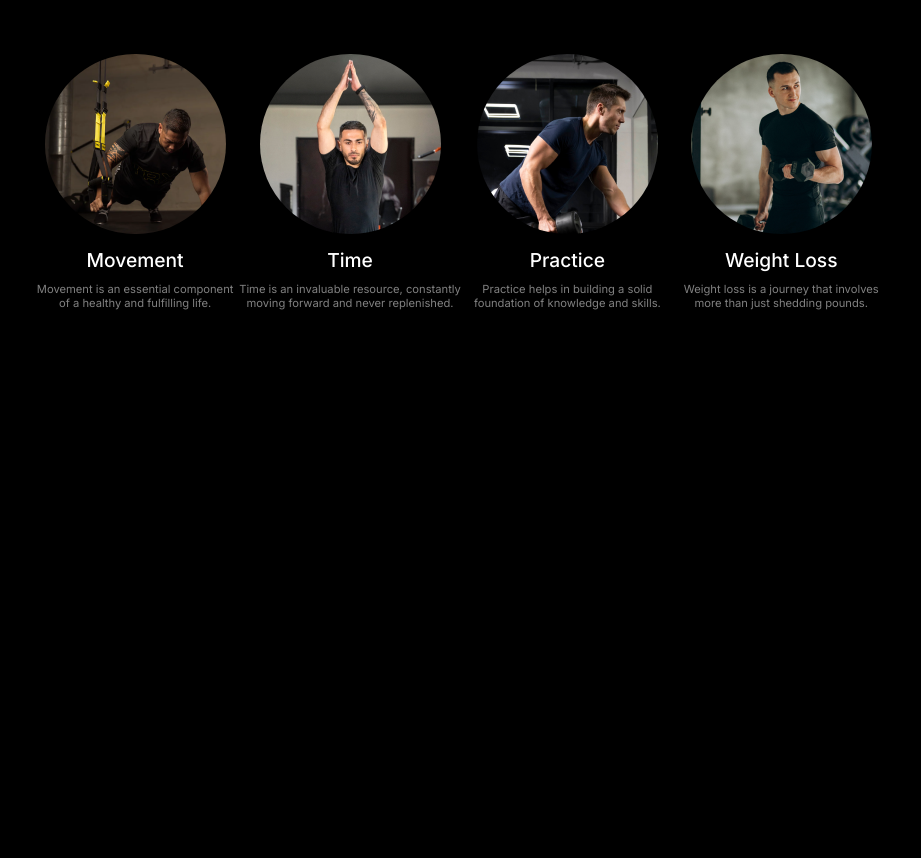
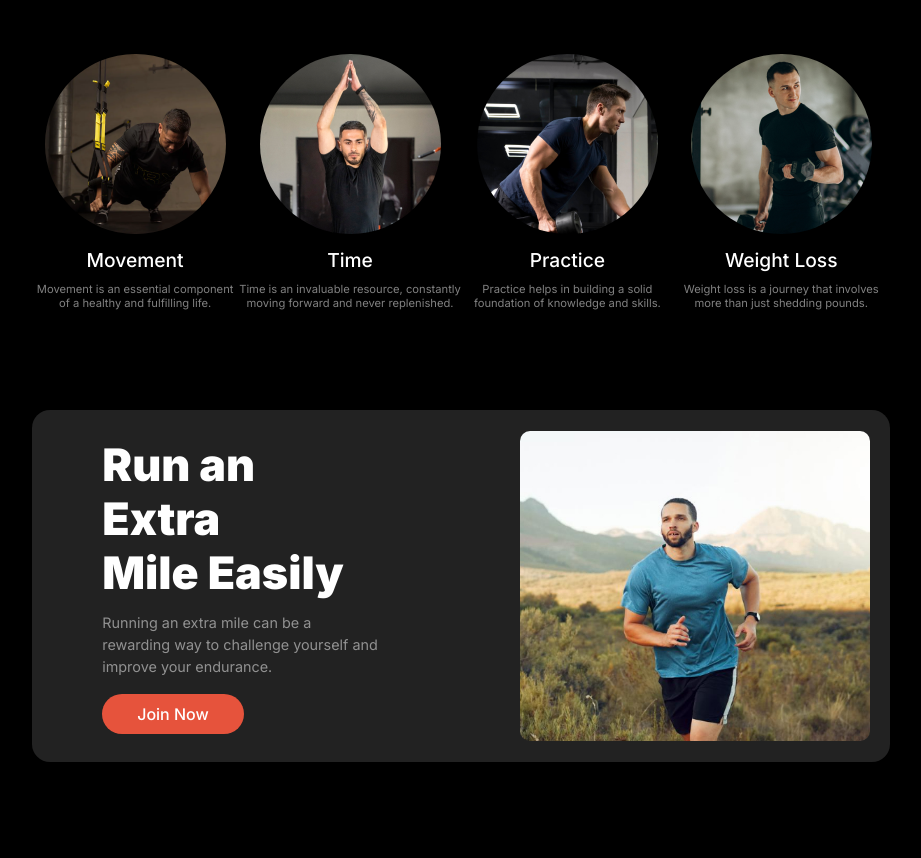
Before and after one commit to anaybhadury/assignment-projects-2, a plain HTML site: page index.html in a window 1280 px wide. Shown: the part 952-1810 px from the top of the page, without its empty margins (179-1100 px from the left). Before the commit the page ends 1362 px from the top, so only its background shows below. Drawn offline with Linux system fonts and the light colour scheme.

Commit message:
added run and extra section

```diff
--- a/index.html
+++ b/index.html
@@ -20,7 +20,7 @@
             </div>
             <div class="nav-menu">
                 <ul>
-                    <li><button class="btn-primary">Home</button></li>
+                    <li><button id="btn-home" class="btn-primary">Home</button></li>
                     <li><a href="#">Service</a></li>
                     <li><a href="#">Contact</a></li>
                     <li><a href="#">About</a></li>
@@ -40,7 +40,7 @@
             <div class="banner-text-content">
                 <h1>Get body in <span id="span">shape</span> & stay healthy</h1>
                 <p>Staying active and healthy isn't just about looking good it's about feeling your best and living a longer, more fulfilling life.</p>
-                <button class="btn-primary">Join Club Now!</button>
+                <button id="btn-join" class="btn-primary">Join Club Now!</button>
                 <button class="btn-primary2">Download app</button>
             </div>
             <div class="banner-img-content">
@@ -105,13 +105,22 @@
         </section>
         <!-- your habit section end -->
 
+        <!-- run and extra section start -->
+        <section class="run-extra-container">
+            <div class="similar-text run-text">
+                <h1>Run an Extra <br>Mile Easily</h1>
+                <p >Running an extra mile can be a rewarding way to challenge yourself and improve your endurance. </p>
+                <button class="btn-primary" id="join-now">Join Now</button>
+            </div>
+            <div class="run-image">
+                <img src="./images/run.jpg" alt="running a exercice">
+            </div>
+        </section>
+        <!-- run and extra section end -->
 
 
 
-    </main>
-    <footer>
 
-    </footer>
 </body>
 
 </html>
--- a/styles/responsive.css
+++ b/styles/responsive.css
@@ -60,10 +60,17 @@
         padding: 0 1.2rem;
         margin-top: 2rem;
     }
+    .habit-container h1{
+        font-size: 2rem;
+    }
+    #join-now{
+        padding: 10px 66px;
+    }
     .habit-card-content{
-        max-width: 100%;
+        max-width: 90%;
         flex-direction: column;
         align-items: center;
+        margin-bottom: 3.4rem;
     }
     .habit-card{
         text-align: center;
@@ -82,19 +89,14 @@
     }
     /* your habit section end */
 
-
-
-
-
-
-
-
-
 }
 
 
 @media screen and (min-width: 577px) and (max-width: 992px) {
     /* navbar section */
+    #btn-home{
+        padding: 10px 30px;
+    }
     .navbar ul{
         display: none;
     }
@@ -122,15 +124,14 @@
     /* navbar section end */
 
     /* banner section start */
+    #btn-join{
+        padding: 10px 45px;
+    }
     .banner-container{
         flex-direction: column;
         max-width: 100%;
-        /* margin: 3rem 1.2rem 0 1.2rem; */
-        margin-left: 2.8rem;
-        margin-right: 2.8rem;
-        margin-top: 4.3rem;
-        margin-bottom: 5.6rem;
-        margin: 4.3rem 2.8rem 0 4rem;
+        margin: 4.3rem 3rem 0 3rem;
+        margin-bottom: 3.5rem;
     }
     .banner-text-content{
         max-width: 100%;
@@ -180,6 +181,4 @@
     /* you habit section end */
 
 
-
-
 }
--- a/styles/style.css
+++ b/styles/style.css
@@ -17,7 +17,7 @@ body{
 
                                             /* sharyed styles */
 .btn-primary{
-    padding: 10px 30px;
+    padding: 10px 35px;
     border: none;
     border-radius: 46px;
     background: rgb(230, 83, 60);
@@ -120,7 +120,7 @@ body{
     line-height: 25px;
 }
 .btn-primary2{
-    padding: 10px 30px;
+    padding: 10px 35px;
     border: 1px solid rgb(255, 255, 255);
     border-radius: 46px;
     background-color: transparent;
@@ -219,4 +219,42 @@ body{
     font-size: 0.7rem;
     font-weight: 400;
 }
-/* your habit styles section end*/
+/* your habit section styles end*/
+
+/* run and extra section styles start */
+.run-extra-container{
+    max-width: 67%;
+    height: 22rem;
+    margin: 0 auto;
+    border-radius: 18px;
+    background: rgb(34, 34, 34);
+    margin-bottom: 6rem;
+    padding: 20px;
+    display: flex;
+    justify-content: space-between;
+    align-items: center;
+}
+.run-image img{
+    width: 300%;
+    position: relative;
+    left: -500px;
+    top: -90px;
+}
+.run-image{
+    height: 310px;
+    width: 350px;
+    overflow: hidden;
+    border-radius: 10px;
+}
+.run-text{
+    padding-left: 50px;
+    margin: 0;
+}
+.run-text h1{
+    text-align: start;
+}
+.run-text p{
+    text-align: start;
+    margin-bottom: 1rem;
+}
+/* run and extra section styles end */
```
